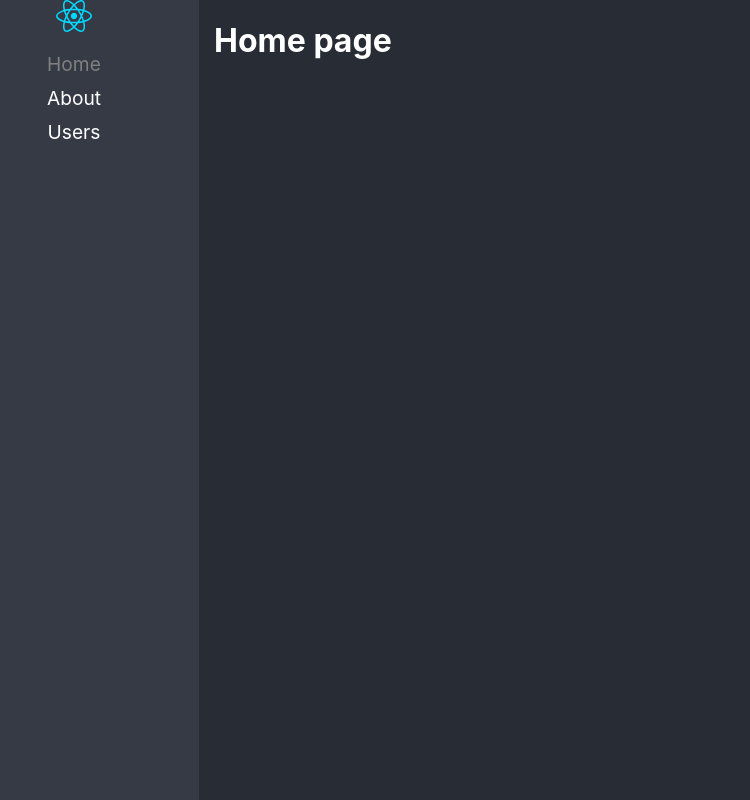
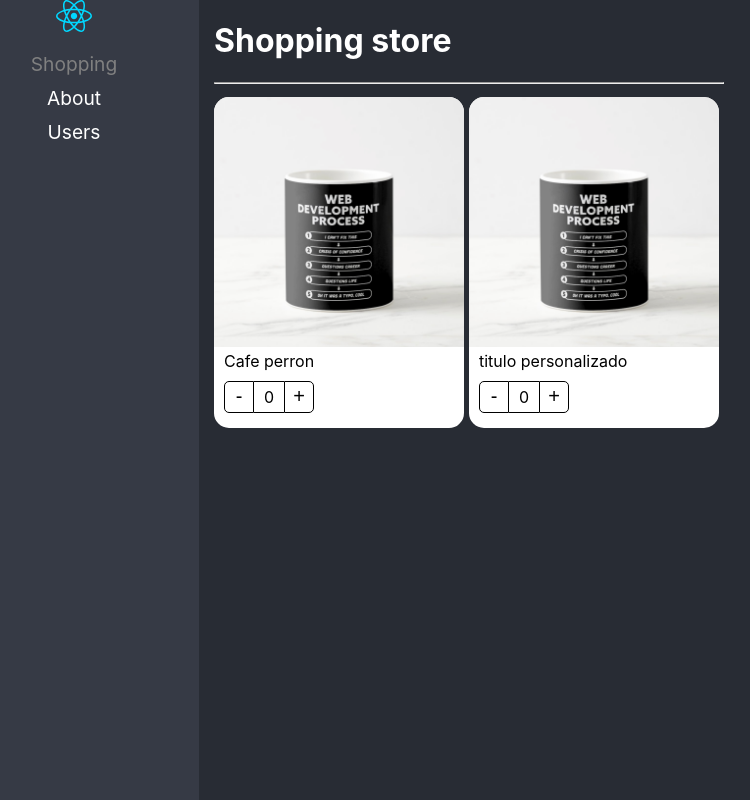
Before and after one commit to AlanDev24/react-adv, a React (Vite) app: page /home in a window 1280 px wide. Shown: the whole page, without its empty margins (51-801 px from the left). Built offline with nearby package versions, Linux system fonts and the light colour scheme.

Commit message:
component compound listo

```diff
--- /dev/null
+++ b/src/02-component-patterns/components/ProductButtons.tsx
@@ -0,0 +1,31 @@
+import { useContext } from "react";
+import styles from "../styles/styles.module.css";
+
+import { ProductContext } from "./ProductCard";
+
+export const ProductButtons = () => {
+  const { increaseBy, counter } = useContext(ProductContext);
+
+  return (
+    <div className={styles.buttonsContainer}>
+      <button
+        onClick={() => {
+          increaseBy(-1);
+        }}
+        className={styles.buttonMinus}
+      >
+        -
+      </button>
+      <div className={styles.countLabel}>{counter}</div>
+
+      <button
+        onClick={() => {
+          increaseBy(1);
+        }}
+        className={styles.buttonAdd}
+      >
+        +
+      </button>
+    </div>
+  );
+};
--- /dev/null
+++ b/src/02-component-patterns/components/ProductCard.tsx
@@ -0,0 +1,24 @@
+import styles from "../styles/styles.module.css";
+import { useProduct } from "../hooks/useProduct";
+import { createContext } from "react";
+import {
+  ProductContextProps,
+  ProductCardProps,
+} from "../interfaces/interfaces";
+export const ProductContext = createContext({} as ProductContextProps);
+const { Provider } = ProductContext;
+
+export const ProductCard = ({ children, product }: ProductCardProps) => {
+  const { counter, increaseBy } = useProduct();
+  return (
+    <Provider
+      value={{
+        counter,
+        increaseBy,
+        product,
+      }}
+    >
+      <div className={styles.productCard}>{children}</div>
+    </Provider>
+  );
+};
--- /dev/null
+++ b/src/02-component-patterns/components/ProductImage.tsx
@@ -0,0 +1,23 @@
+import { useContext } from "react";
+import noimage from "../assets/no-image.jpg";
+import styles from "../styles/styles.module.css";
+
+
+import { ProductContext } from "./ProductCard";
+
+export const ProductImage = ({ img = "" }) => {
+  const { product } = useContext(ProductContext);
+  let imgToShow: string;
+
+  if (img) {
+    imgToShow = img;
+  } else if (product.img) {
+    imgToShow = product.img;
+  } else {
+    imgToShow = noimage;
+  }
+
+  return (
+    <img className={styles.productImg} src={imgToShow} alt="Product image" />
+  );
+};
--- /dev/null
+++ b/src/02-component-patterns/components/ProductTitle.tsx
@@ -0,0 +1,16 @@
+import { useContext } from "react";
+import styles from "../styles/styles.module.css";
+import { ProductContext } from "./ProductCard";
+
+export const ProductTitle = ({ title }: { title?: string }) => {
+    const { product } = useContext(ProductContext);
+    let titleToShow: string;
+    if (title) {
+      titleToShow = title;
+    } else if (product.title) {
+      titleToShow = product.title;
+    } else {
+      titleToShow = "";
+    }
+    return <span className={styles.productDescription}>{titleToShow}</span>;
+  };
--- /dev/null
+++ b/src/02-component-patterns/components/index.ts
@@ -0,0 +1,17 @@
+import { ProductCardHOCProps } from "../interfaces/interfaces";
+import { ProductButtons } from "./ProductButtons";
+import { ProductCard as ProductCardComponent } from "./ProductCard";
+import { ProductImage } from "./ProductImage";
+import { ProductTitle } from "./ProductTitle";
+
+export * from "./ProductButtons";
+export * from "./ProductImage";
+export * from "./ProductTitle";
+
+export const ProductCard: ProductCardHOCProps = Object.assign(ProductCardComponent, {
+  Title: ProductTitle,
+  Image: ProductImage,
+  Buttons: ProductButtons,
+});
+
+export default ProductCard;
--- /dev/null
+++ b/src/02-component-patterns/hooks/useProduct.ts
@@ -0,0 +1,15 @@
+import { useState } from "react";
+
+export const useProduct = () => {
+
+    const [counter, setCounter] = useState(0);
+
+    const increaseBy = (value: number) => {
+      setCounter((prev) => Math.max(prev + value, 0));
+    };
+
+    return {
+        counter,
+        increaseBy
+    }
+}
--- /dev/null
+++ b/src/02-component-patterns/interfaces/interfaces.ts
@@ -0,0 +1,25 @@
+import { ReactElement } from "react";
+
+export interface ProductCardProps {
+  product: Product;
+  children?: ReactElement | ReactElement[];
+}
+
+export interface Product {
+  id: string;
+  title: string;
+  img?: string;
+}
+
+export interface ProductContextProps {
+  counter: number;
+  increaseBy: (value: number) => void;
+  product: Product;
+}
+
+export interface ProductCardHOCProps {
+  ({ children, product }: ProductCardProps): JSX.Element;
+  Title: ({ title }: { title?: string }) => JSX.Element;
+  Image: ({ img }: { img?: string | undefined }) => JSX.Element;
+  Buttons: () => JSX.Element;
+}
--- /dev/null
+++ b/src/02-component-patterns/pages/ShoppingPage.tsx
@@ -0,0 +1,42 @@
+import { ProductCard, ProductImage, ProductTitle, ProductButtons } from '../components';
+
+const product = {
+  id: "1",
+  title: "Coffee mug - card",
+  img: "./coffee-mug.png",
+};
+const product2 = {
+  id: "1",
+  title: "Coffee mug - card",
+  img: "./coffee-mug.png",
+};
+
+export const ShoppingPage = () => {
+  return (
+    <div>
+      <h1>Shopping store</h1>
+      <hr />
+
+      <div
+        style={{
+          display: "flex",
+          flexDirection: "row",
+          flexWrap: "wrap",
+        }}
+      >
+        <ProductCard product={product}>
+          <ProductImage />
+          <ProductTitle title='Cafe perron'/>
+          <ProductButtons />
+        </ProductCard>
+
+
+        <ProductCard product={product2}>
+          <ProductCard.Image />
+          <ProductCard.Title title='titulo personalizado'/>
+          <ProductCard.Buttons />
+        </ProductCard>
+      </div>
+    </div>
+  );
+};
--- /dev/null
+++ b/src/02-component-patterns/styles/styles.module.css
@@ -0,0 +1,62 @@
+
+
+.productCard {
+    background-color: white;
+    border-radius: 15px;
+    color: black;
+    padding-bottom: 5px;
+    width: 250px;
+    margin-right: 5px;
+    margin-top: 5px;
+}
+
+.productImg {
+    border-radius: 15px 15px 0px 0px;
+    width: 100%;
+}
+
+.productDescription {
+    margin: 10px;
+}
+
+.buttonsContainer {
+    margin: 10px;
+    display: flex;
+    flex-direction: row;
+}
+
+.buttonMinus {
+    cursor: pointer;
+    background-color: transparent;
+    border: 1px solid black;
+    border-radius: 5px 0px 0px 5px;
+    font-size: 20px;
+    width: 30px;
+}
+
+.buttonMinus:hover {
+    background-color: rgba(0, 0, 0, 0.1);
+}
+
+.countLabel {
+    border-bottom: 1px solid black;
+    border-top: 1px solid black;
+    font-size: 16px;
+    height: 25px;
+    padding-top: 5px;
+    text-align: center;
+    width: 30px;
+}
+
+.buttonAdd {
+    cursor: pointer;
+    background-color: transparent;
+    border: 1px solid black;
+    border-radius: 0px 5px 5px 0px;
+    font-size: 20px;
+    width: 30px;
+}
+
+.buttonAdd:hover {
+    background-color: rgba(0, 0, 0, 0.1);
+}
--- a/src/routes/Navigation.tsx
+++ b/src/routes/Navigation.tsx
@@ -1,6 +1,7 @@
 import { BrowserRouter, Navigate } from "react-router-dom";
 import { Routes, Route, NavLink } from "react-router-dom";
 import logo from "../assets/react.svg";
+import { ShoppingPage } from "../02-component-patterns/pages/ShoppingPage";
 
 export const Navigation = () => {
   return (
@@ -10,7 +11,7 @@ export const Navigation = () => {
           <img src={logo} alt="React logo" />
           <ul>
             <li>
-              <NavLink className={ ( {isActive}) => isActive ? 'nav-active' : ''} to="/home">Home</NavLink>
+              <NavLink className={ ( {isActive}) => isActive ? 'nav-active' : ''} to="/home">Shopping</NavLink>
             </li>
             <li>
               <NavLink className={ ( {isActive}) => isActive ? 'nav-active' : ''} to="/about">About</NavLink>
@@ -24,7 +25,7 @@ export const Navigation = () => {
         <Routes>
             <Route path="/about" element={<h1>About page</h1>} />
             <Route path="/users" element={<h1>User page</h1>}/>
-            <Route path="/home" element={<h1>Home page</h1>}/>
+            <Route path="/home" element={<ShoppingPage/>}/>
 
             <Route path="/*" element={<Navigate to="/home" replace/>}/>
 
```
Also changed, not shown: public/coffee-mug.png (added), src/02-component-patterns/assets/no-image.jpg (added).
